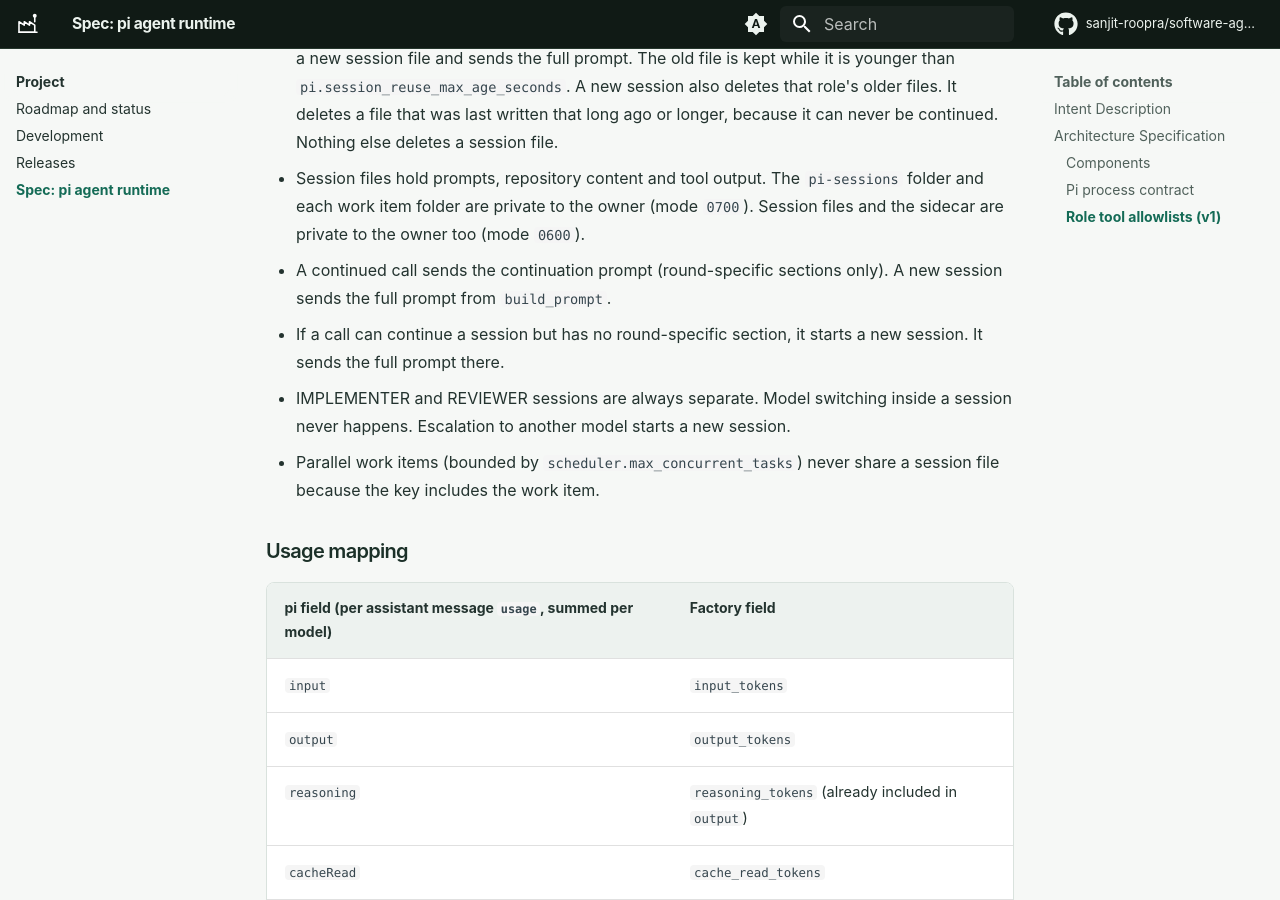
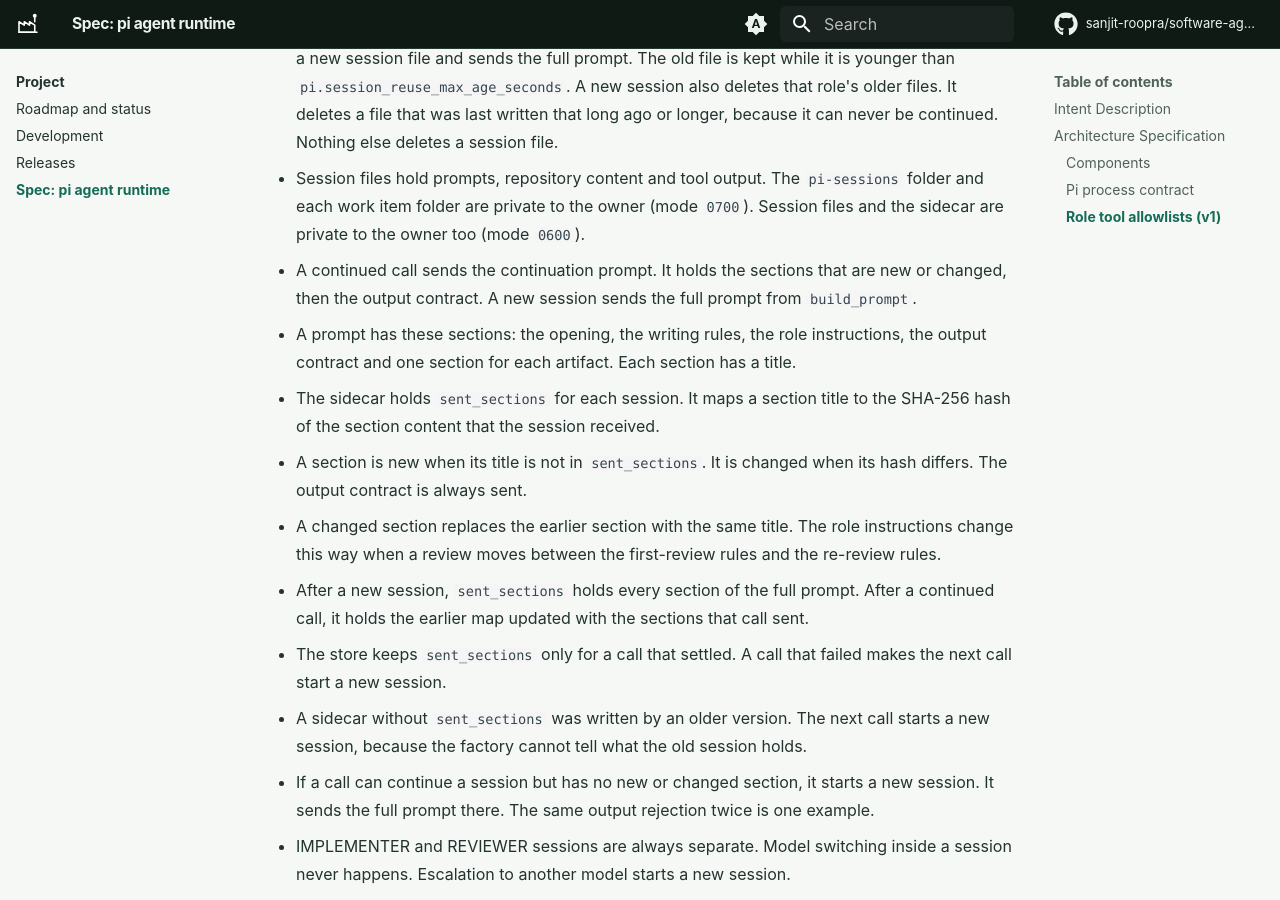
Before and after one commit to sanjit-roopra/software-agent-factory, an MkDocs documentation site: the page built from docs/specs/pi-agent-runtime.md, in a window 1280 px wide and 900 px high, scrolled down 3301 px. Built offline with MkDocs 1.6.1 and Material for MkDocs 9.7.7, drawn with Linux system fonts in a browser that asks for light colours; comment, search, counter and statistics services are not loaded; some of the changed text lies outside the part shown.

Commit message:
docs(pi): describe the new or changed sections continuation prompt
The Sessions section, the components table and the glossary now say that a
continued call sends the sections that are new or changed by content hash,
then the output contract. They also record the sent_sections sidecar field,
the fall back to a new session when nothing is new, and that a sidecar
without the field starts a new session.

Co-Authored-By: Claude Opus 5.5 <noreply@anthropic.com>
Claude-Session: https://claude.ai/code/session_017dJ9idMSzJuJNohDtmNaoK

```diff
--- a/docs/specs/pi-agent-runtime.md
+++ b/docs/specs/pi-agent-runtime.md
@@ -37,7 +37,7 @@ tracked as a follow-up.
 | `service_install.py` | `ServiceRuntime.PI`. |
 | `doctor.py` | `check_pi`: `pi` on PATH, version at least the pinned minimum, Node at least 22.19, provider credentials present. |
 | `config.py` | New `pi` block (see Configuration). |
-| `prompts.py` | Continuation prompt: only the round-specific sections (repair context, prior findings, changes since previous review, typed-output correction). |
+| `prompts.py` | Prompt sections and the continuation prompt: the sections that are new or changed since the session received them, then the output contract. |
 | `models.py` | `ModelUsage` and `UsageMetrics` gain `list_price_estimate_usd: float | None`. |
 | `dashboard/` | Shows the list-price estimate labelled as an estimate, never summed with Copilot usage value. |
 | `scripts/performance/runtime_ab.py` (new) | Offline A/B driver and report. |
@@ -99,10 +99,25 @@ another way to push. ADR-029 records the gap as an amendment to ADR-022, and iss
 - Session files hold prompts, repository content and tool output. The `pi-sessions`
   folder and each work item folder are private to the owner (mode `0700`). Session
   files and the sidecar are private to the owner too (mode `0600`).
-- A continued call sends the continuation prompt (round-specific sections only). A
-  new session sends the full prompt from `build_prompt`.
-- If a call can continue a session but has no round-specific section, it starts a new
-  session. It sends the full prompt there.
+- A continued call sends the continuation prompt. It holds the sections that are new or
+  changed, then the output contract. A new session sends the full prompt from
+  `build_prompt`.
+- A prompt has these sections: the opening, the writing rules, the role instructions,
+  the output contract and one section for each artifact. Each section has a title.
+- The sidecar holds `sent_sections` for each session. It maps a section title to the
+  SHA-256 hash of the section content that the session received.
+- A section is new when its title is not in `sent_sections`. It is changed when its hash
+  differs. The output contract is always sent.
+- A changed section replaces the earlier section with the same title. The role instructions
+  change this way when a review moves between the first-review rules and the re-review rules.
+- After a new session, `sent_sections` holds every section of the full prompt. After a
+  continued call, it holds the earlier map updated with the sections that call sent.
+- The store keeps `sent_sections` only for a call that settled. A call that failed makes
+  the next call start a new session.
+- A sidecar without `sent_sections` was written by an older version. The next call starts
+  a new session, because the factory cannot tell what the old session holds.
+- If a call can continue a session but has no new or changed section, it starts a new
+  session. It sends the full prompt there. The same output rejection twice is one example.
 - IMPLEMENTER and REVIEWER sessions are always separate. Model switching inside a
   session never happens. Escalation to another model starts a new session.
 - Parallel work items (bounded by `scheduler.max_concurrent_tasks`) never share a
@@ -213,7 +228,7 @@ Model ids and reasoning levels in `models:` are passed through unchanged. Copilo
 |------|------------|--------|--------|
 | Agent program | The program that drives a model: tools, context handling, caching behavior. Copilot CLI and pi are agent programs. | `verified` | Talk. user conversation |
 | Pi session | Pi's persisted JSONL conversation file. Resuming it re-sends its history as the prompt prefix. | `unverified` | pi docs `session-format.md` |
-| Continuation prompt | The prompt sent into a continued session: only the round-specific sections. | `verified` | User conversation (append, do not rewrite) |
+| Continuation prompt | The prompt sent into a continued session: the new or changed sections, then the output contract. | `verified` | User conversation. User decision to send what changed. |
 | Cache-read share | `cache_read / (input + cache_read + cache_write)` tokens. | `unverified` | Agent definition. talk uses "share of input served from cache" |
 | List-price estimate | Cost pi computes from its own model price catalog. Not what the provider billed. | `verified` | pi source `calculateCost`. user decision |
 | Repair round | A new IMPLEMENTER call triggered by `VERIFICATION`, `REVIEW`, `SCOPE`, `CI`, `POLISH` or `IMPLEMENTER_FAILURE`. | `unverified` | `AttemptTrigger` in `models.py` |
@@ -227,6 +242,7 @@ Model ids and reasoning levels in `models:` are passed through unchanged. Copilo
 | pi process lifetime | `requires-stakeholder-input` | human | New process per call, resuming the session file. Runtime stays stateless. |
 | What to do with pi's list-price cost | `requires-stakeholder-input` | human | Persist as a separate labelled estimate field. amend ADR-017. |
 | Benchmark corpus | `requires-stakeholder-input` | human | Replay about 10 closed issues of this repository. |
+| What a continued call sends | `requires-stakeholder-input` | human | The new or changed sections, found by content hash. A fixed list of round sections missed changes. |
 | Tool restriction and sandbox | `requires-stakeholder-input` | human | Out of scope for v1. follow-up issue. Built-in `--tools` allowlist still used because it costs nothing. |
 | Billing provider | `requires-stakeholder-input` | human | `github-copilot` through pi first. |
 | Integration mode (RPC vs print vs SDK) | `inferable` | inference | SDK is Node-only. RPC gives `abort`, `get_session_stats`, `get_last_assistant_text`. |
```
